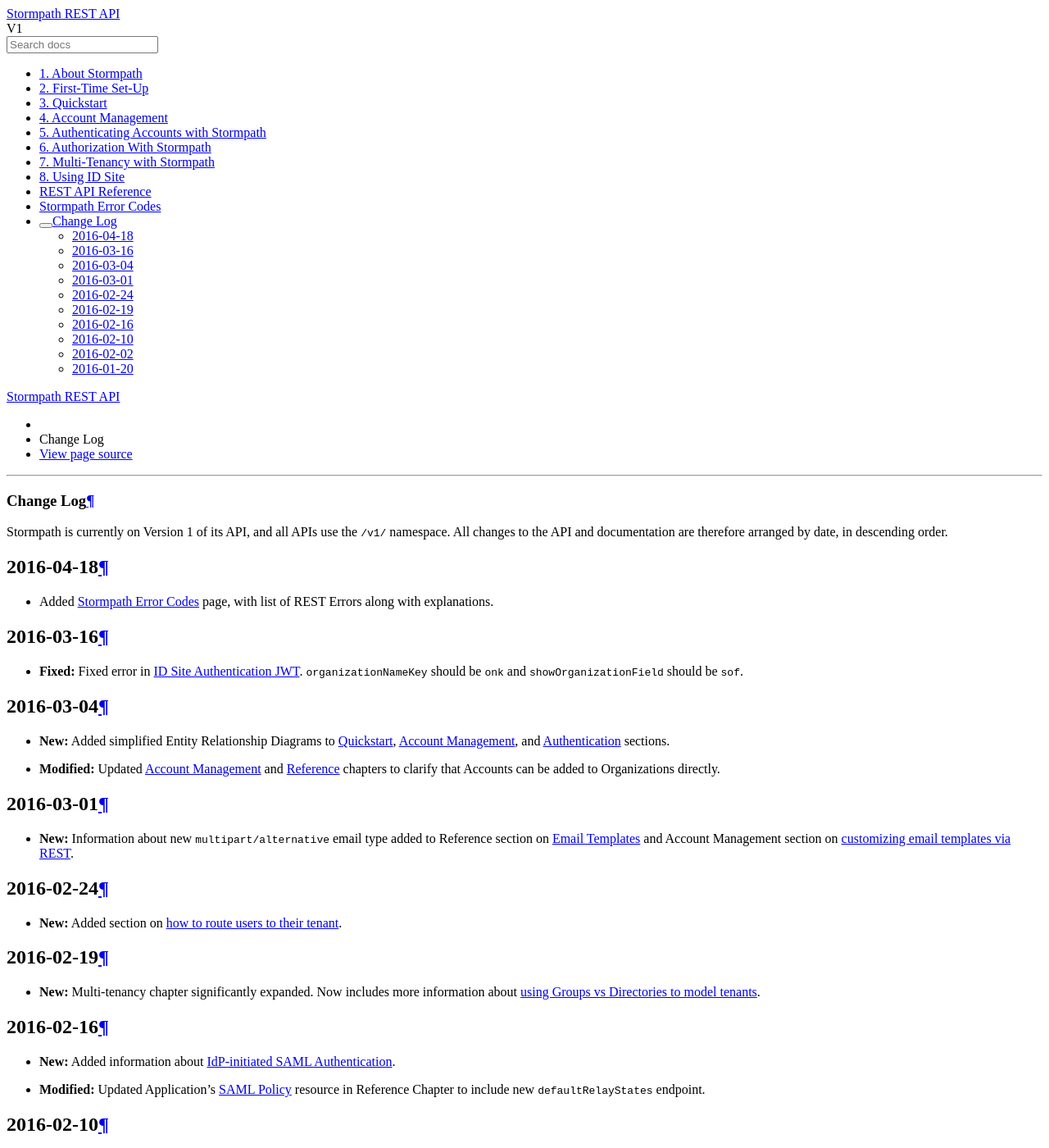
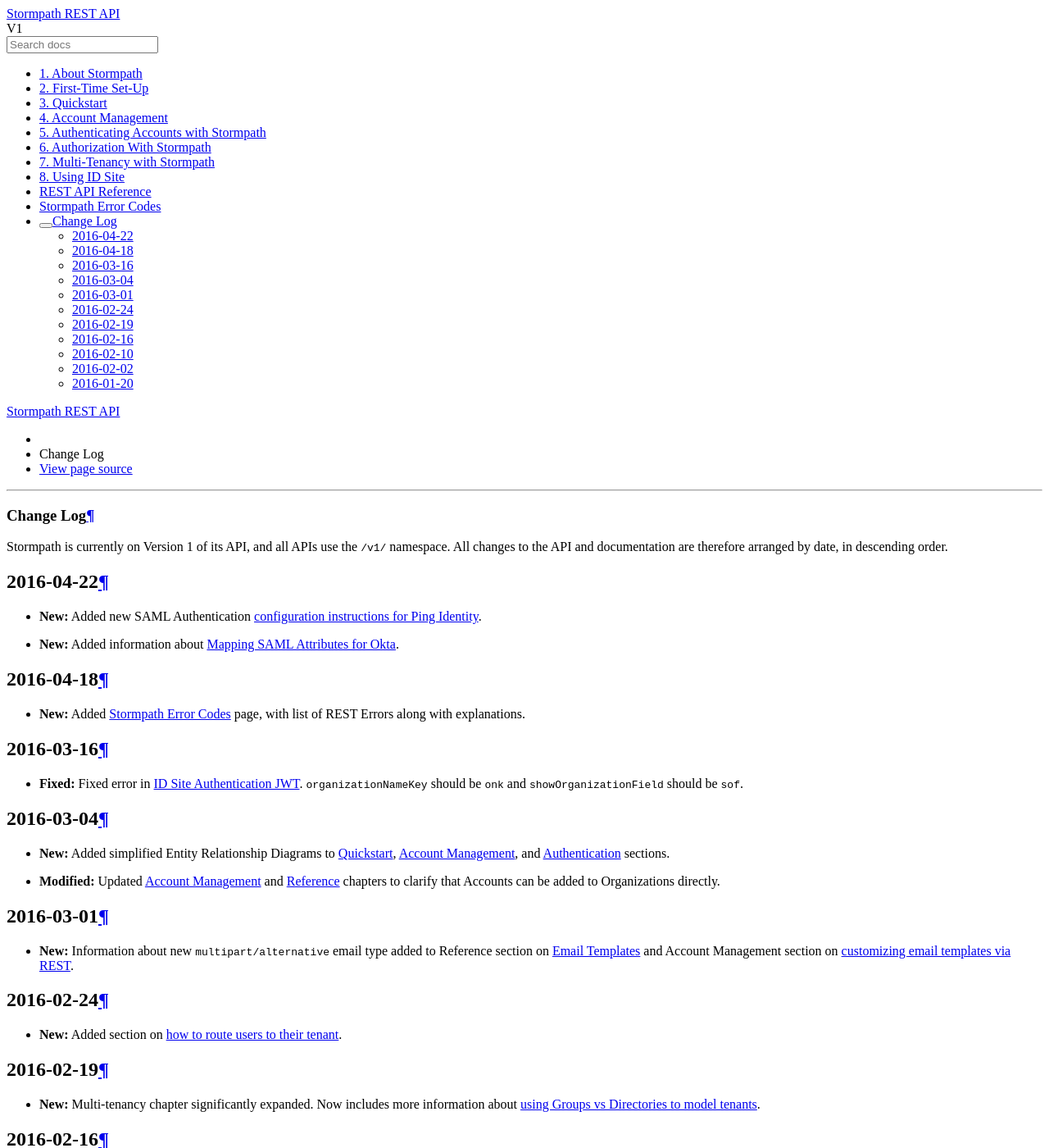
Before and after one commit to stormpath/stormpath-documentation, a Sphinx documentation site: the page built from source/changelog.rst, in a window 1280 px wide and 1400 px high. Shown: the whole window at 82% size. Built offline with Sphinx 7.4.7 and the Read the Docs theme 2.0.0, drawn with Linux system fonts in a browser that asks for light colours.

Commit message:
Completed adding Ping config info. Also updated Changelog.

```diff
--- a/source/changelog.rst
+++ b/source/changelog.rst
@@ -28,10 +28,16 @@
 
     Link to Tweet or blog post announcing changes (if applicable)
 
+2016-04-22
+==========
+
+- **New:** Added new SAML Authentication :ref:`configuration instructions for Ping Identity <ping>`.
+- **New:** Added information about :ref:`Mapping SAML Attributes for Okta <okta-attribute-mapping>`.
+
 2016-04-18
 ==========
 
-- Added :ref:`errors` page, with list of REST Errors along with explanations.
+- **New:** Added :ref:`errors` page, with list of REST Errors along with explanations.
 
 2016-03-16
 ==========
```
Also changed, not shown: source/auth_n.rst (+31 -18 lines).
